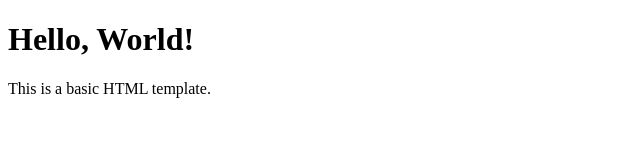
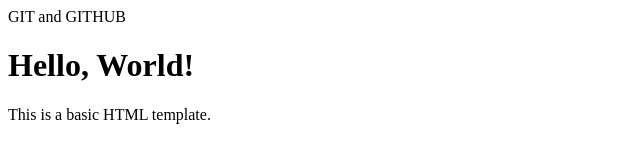
Before and after one commit to Vennila-github/LWC, a plain HTML site: page Demo/demo.html in a window 1280 px wide. Shown: the whole page, without its empty margins (0-640 px from the left). Drawn offline with Linux system fonts and the light colour scheme.

Commit message:
Update demo.html

```diff
--- a/Demo/demo.html
+++ b/Demo/demo.html
@@ -1,9 +1,7 @@
 <!DOCTYPE html>
 <html lang="en">
 <head>
-    <meta charset="UTF-8">
-    <meta name="viewport" content="width=device-width, initial-scale=1.0">
-    <title>Demo HTML Template</title>
+    GIT and GITHUB
 </head>
 <body>
     <h1>Hello, World!</h1>
```
